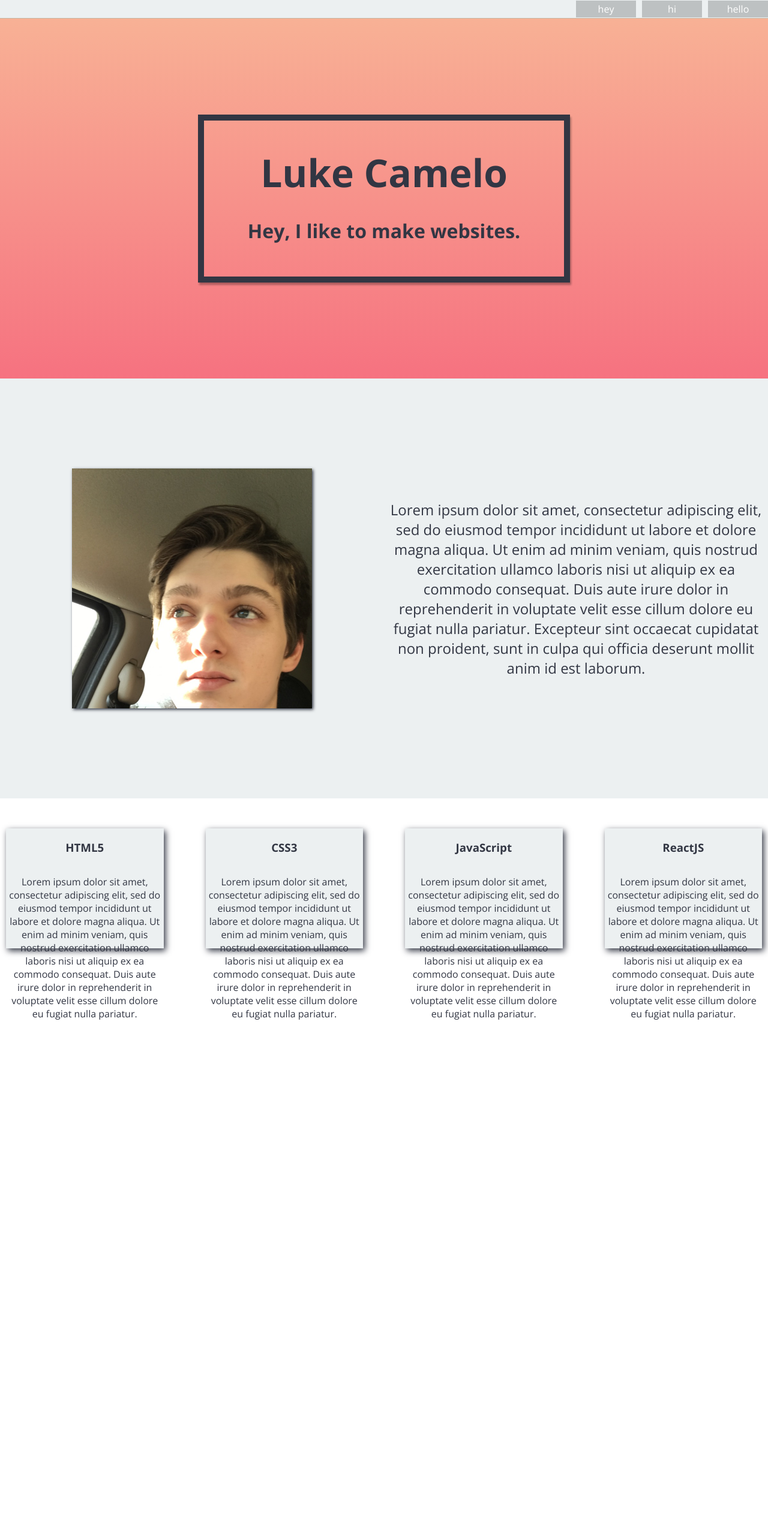
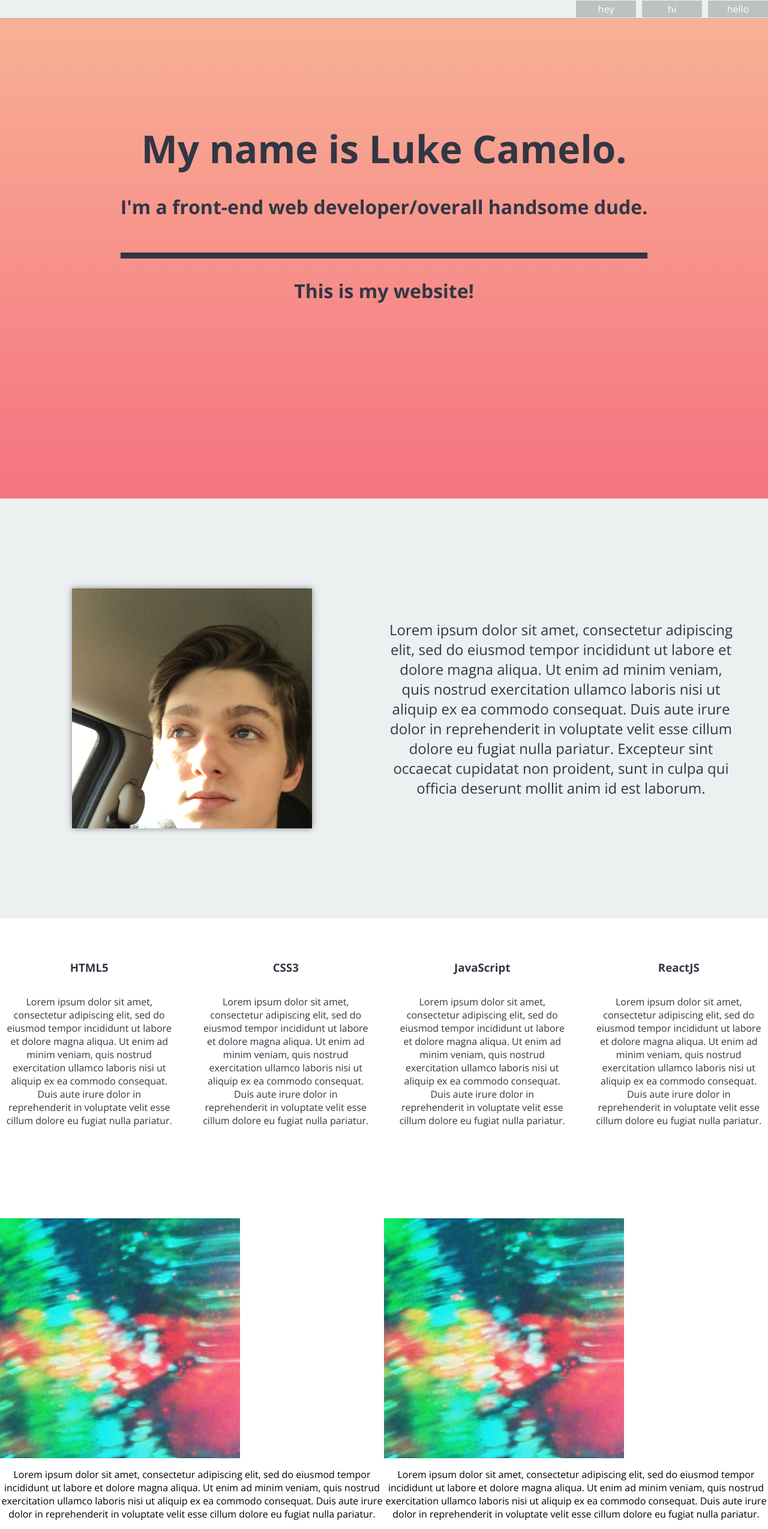
Before and after one commit to lukecamelo/personal-portfolio, a React (Create React App) app: page / in a window 1280 px wide. Shown: the top 2549 px of the page at 60% size. Before the commit the page ends 1831 px from the top, so only its background shows below. Built offline with nearby package versions, Linux system fonts and the light colour scheme.

Commit message:
Added react-reveal (animations), changed header, added projects section

```diff
--- a/package.json
+++ b/package.json
@@ -5,6 +5,7 @@
   "dependencies": {
     "react": "^16.3.1",
     "react-dom": "^16.3.1",
+    "react-reveal": "^1.2.1",
     "react-scripts": "1.1.4"
   },
   "scripts": {
--- a/src/App.js
+++ b/src/App.js
@@ -3,6 +3,8 @@ import Navbar from './components/navbar';
 import Header from './components/header';
 import About from './components/about';
 import KnownTech from './components/knownTech';
+import Projects from './components/projects';
+import Fade from 'react-reveal/Fade';
 import './App.css';
 
 class App extends Component {
@@ -13,6 +15,7 @@ class App extends Component {
           <Header/>
           <About/>
           <KnownTech/>
+          <Projects/>
       </div>
     );
   }
--- a/src/components/about.css
+++ b/src/components/about.css
@@ -16,20 +16,20 @@
   width: 400px;
   height: 400px;
   /* background: #ff5d5d; */
-  box-shadow: 2px 2px 5px #323643;
+  box-shadow: 0px 0px 10px #3236438f;
 }
 
 .blurb {
   /* width: 600px; */
   font-size: 24px;
-  padding-left: 10px;
-  padding-right: 10px;
   color: #323643;
+  margin-right: 50px;
 }
 
 @media (max-width: 800px) {
   .blurb {
     font-size: 16px;
+    margin-right: 0;
   }
   .aboutImage {
     margin-top: 20px;
@@ -44,5 +44,6 @@
   }
   .blurb {
     width: 350px;
+    margin-right: 0;
   }
 }
--- a/src/components/header.css
+++ b/src/components/header.css
@@ -1,23 +1,31 @@
 .Header {
   display: grid;
+  grid-template-rows: 1fr 1fr;
   background: linear-gradient(#f8b195, #f67280);
-  height: 600px;
+  height: 100vh;
   margin-top: 0;
-  justify-content: center;
-  align-content: center;
+  justify-items: center;
+  align-items: center;
   font-size: 32px;
 }
 
 .headText {
-  width: 600px;
+  /* width: 600px; */
   display: grid;
   grid-template-rows: 1fr 1fr;
   grid-template-columns: 1fr;
+  align-self: end;
   font-weight: 700;
   color: #323643;
-  border: 10px solid #323643;
-  box-shadow: 2px 4px 3px rgba(0,0,0,0.3);
+  border-bottom: 10px solid #323643;
+  /* box-shadow: 0px 0px 10px rgba(0,0,0,0.3); */
+}
 
+.headBlurb {
+  align-self: start;
+  width: 50%;
+  color: #323643;
+  font-weight: 700;
 }
 
 .headText h1 {
--- a/src/components/header.js
+++ b/src/components/header.js
@@ -6,8 +6,13 @@ class Header extends Component {
     return(
       <div className='Header'>
         <div className='headText'>
-          <h1>Luke Camelo</h1>
-          <p>Hey, I like to make websites.</p>
+          <h1>My name is Luke Camelo.</h1>
+          <p>I'm a front-end web developer/overall handsome dude.</p>
+        </div>
+        <div className="headBlurb">
+          <p>
+            This is my website!
+          </p>
         </div>
       </div>
     );
--- a/src/components/knownTech.css
+++ b/src/components/knownTech.css
@@ -6,7 +6,7 @@
   display: grid;
   grid-template-columns: repeat(auto-fit, minmax(200px, 1fr));
   grid-template-rows: 1fr;
-  grid-gap: 50px;
+  grid-gap: 30px;
   justify-items: center;
   margin: 0;
   padding: 0;
@@ -16,11 +16,8 @@
   display: grid;
   align-items: center;
   height: 200px;
-  background: #ecf0f1;
-  /* width: 200px; */
   margin-top: 50px;
   margin-left: 10px;
   margin-right: 10px;
   color: #323643;
-  box-shadow: 3px 4px 10px #323643;
 }
--- a/src/components/knownTech.js
+++ b/src/components/knownTech.js
@@ -1,12 +1,13 @@
 import React, {Component} from 'react';
+import Fade from 'react-reveal/Fade';
 import './knownTech.css';
 
 class KnownTech extends Component {
   render() {
     return(
       <div className='techContainer'>
+        <Fade left cascade>
           <div className="techList">
-
             <div className="techItem">
               <h3>HTML5</h3>
               <p>
@@ -56,6 +57,7 @@ class KnownTech extends Component {
             </div>
 
           </div>
+        </Fade>
       </div>
     );
   }
--- /dev/null
+++ b/src/components/projects.css
@@ -0,0 +1,11 @@
+.projectList {
+  display: grid;
+  grid-template-columns: 1fr 1fr;
+}
+
+.projectImage {
+  background-image: url('../assets/between.png');
+  background-size: cover;
+  height: 400px;
+  width: 400px;
+}
--- /dev/null
+++ b/src/components/projects.js
@@ -0,0 +1,59 @@
+import React from 'react';
+import './projects.css';
+
+const projects = () => {
+  return(
+    <div className='projectContainer'>
+      <div className="projectList">
+        <div className="projectItem">
+          <div className="projectImage"></div>
+          <p>
+            Lorem ipsum dolor sit amet, consectetur adipiscing elit,
+            sed do eiusmod tempor incididunt ut labore et dolore magna
+            aliqua. Ut enim ad minim veniam, quis nostrud exercitation
+            ullamco laboris nisi ut aliquip ex ea commodo consequat.
+            Duis aute irure dolor in reprehenderit in voluptate velit
+            esse cillum dolore eu fugiat nulla pariatur.
+          </p>
+        </div>
+
+        <div className="projectItem">
+          <div className="projectImage"></div>
+          <p>
+            Lorem ipsum dolor sit amet, consectetur adipiscing elit,
+            sed do eiusmod tempor incididunt ut labore et dolore magna
+            aliqua. Ut enim ad minim veniam, quis nostrud exercitation
+            ullamco laboris nisi ut aliquip ex ea commodo consequat.
+            Duis aute irure dolor in reprehenderit in voluptate velit
+            esse cillum dolore eu fugiat nulla pariatur.
+          </p>
+        </div>
+        <div className="projectItem">
+          <div className="projectImage"></div>
+          <p>
+            Lorem ipsum dolor sit amet, consectetur adipiscing elit,
+            sed do eiusmod tempor incididunt ut labore et dolore magna
+            aliqua. Ut enim ad minim veniam, quis nostrud exercitation
+            ullamco laboris nisi ut aliquip ex ea commodo consequat.
+            Duis aute irure dolor in reprehenderit in voluptate velit
+            esse cillum dolore eu fugiat nulla pariatur.
+          </p>
+        </div>
+
+        <div className="projectItem">
+          <div className="projectImage"></div>
+          <p>
+            Lorem ipsum dolor sit amet, consectetur adipiscing elit,
+            sed do eiusmod tempor incididunt ut labore et dolore magna
+            aliqua. Ut enim ad minim veniam, quis nostrud exercitation
+            ullamco laboris nisi ut aliquip ex ea commodo consequat.
+            Duis aute irure dolor in reprehenderit in voluptate velit
+            esse cillum dolore eu fugiat nulla pariatur.
+          </p>
+        </div>
+      </div>
+    </div>
+  );
+}
+
+export default projects;
```
Also changed, not shown: src/assets/between.png (added). Lines whose indentation alone changed are shown as unchanged.
